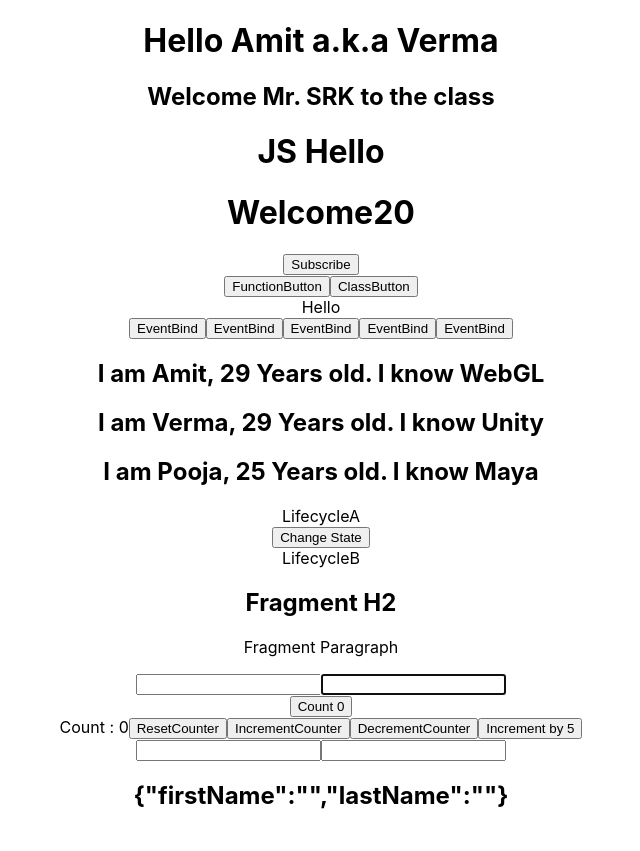
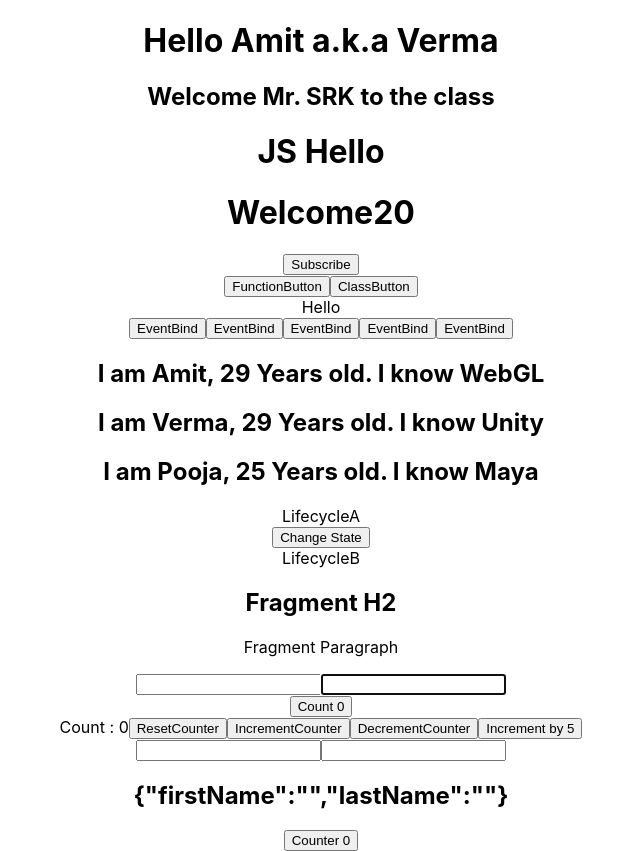
Before and after one commit to amitukind/myReact, a React (Create React App) app in the folder hello-world/: page / in a window 1280 px wide. Shown: the whole page, without its empty margins (319-959 px from the left). Before the commit the page ends 829 px from the top, so only its background shows below. Built offline with nearby package versions, Linux system fonts and the light colour scheme.

Commit message:
Hooks : useEffect()

```diff
--- a/hello-world/src/App.js
+++ b/hello-world/src/App.js
@@ -14,6 +14,7 @@ import RefsDemo from "./components/RefsDemo";
 import HookCounter from "./components/HookCounter";
 import HookCounter2 from "./components/HookCounter2";
 import HookCounterObject from "./components/HookCounterObject";
+import HookEffectThree from "./components/HookEffectThree";
 
 class App extends Component {
   render() {
@@ -32,7 +33,8 @@ class App extends Component {
         <RefsDemo />
         <HookCounter></HookCounter>
         <HookCounter2></HookCounter2>
-        <HookCounterObject></HookCounterObject>
+        <HookCounterObject />
+        <HookEffectThree />
       </div>
     );
   }
--- /dev/null
+++ b/hello-world/src/components/HookEffectThree.js
@@ -0,0 +1,17 @@
+import React, { useState, useEffect } from "react";
+
+function HookEffectThree() {
+  const [counter, setCounter] = useState(0);
+
+  useEffect(() => {
+    document.title = "Counter " + counter;
+  });
+
+  return (
+    <div>
+      <button onClick={() => setCounter(counter + 1)}>Counter {counter}</button>
+    </div>
+  );
+}
+
+export default HookEffectThree;
```
